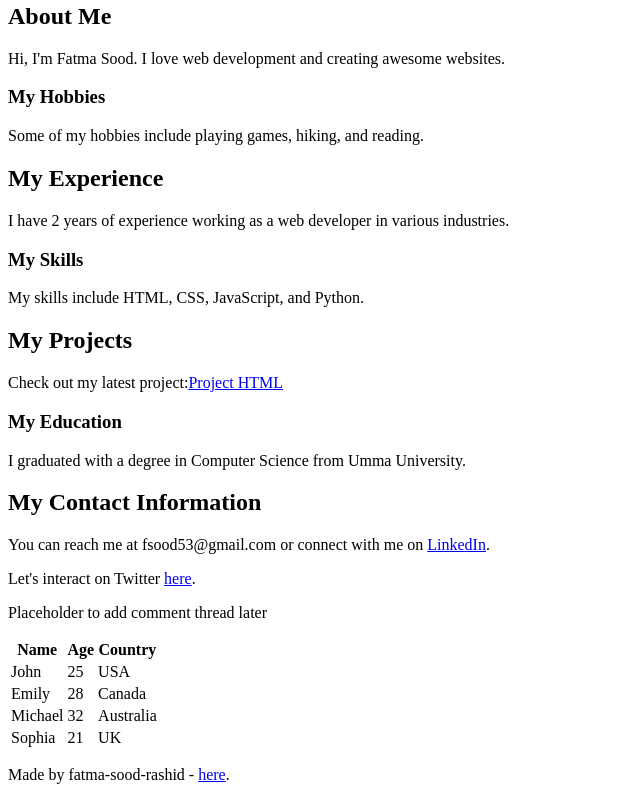
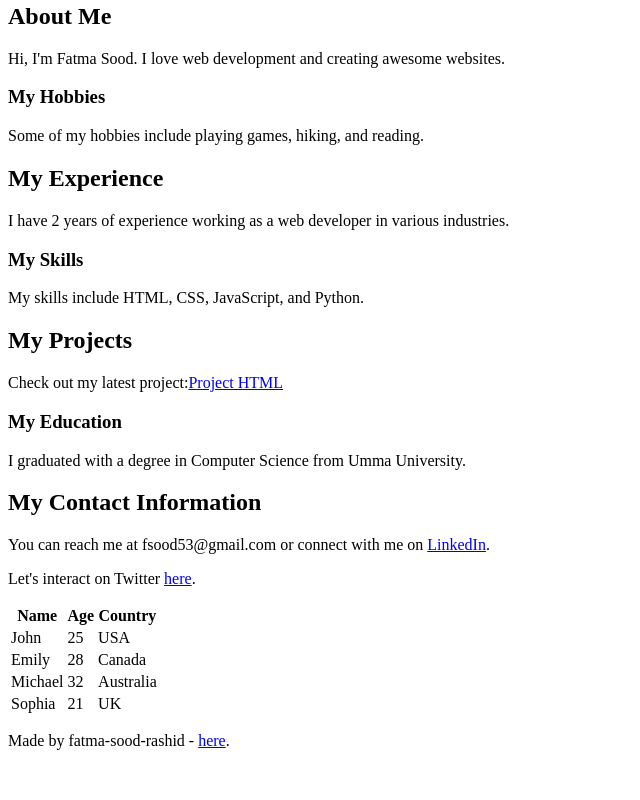
Before and after one commit to fsood/alx_html_css, a plain HTML site: page html_basic/index.html in a window 1280 px wide. Shown: the part 652-1452 px from the top of the page, without its empty margins (0-640 px from the left). After the commit the page ends 1418 px from the top, so only its background shows below. Drawn offline with Linux system fonts and the light colour scheme.

Commit message:
advanced html

```diff
--- a/html_basic/index.html
+++ b/html_basic/index.html
@@ -42,9 +42,7 @@
   <p>Let's interact on Twitter <a href="tweets.html">here</a>.</p>
 
     </article>
-    <aside>
-      <p>Placeholder to add comment thread later</p>
-    </aside>
+
     <article>
       <table>
         <thead>
```
